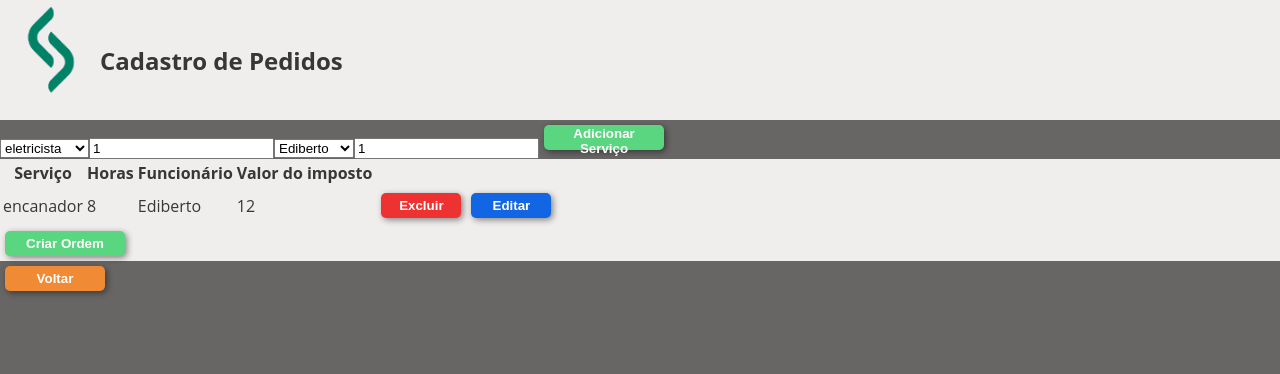
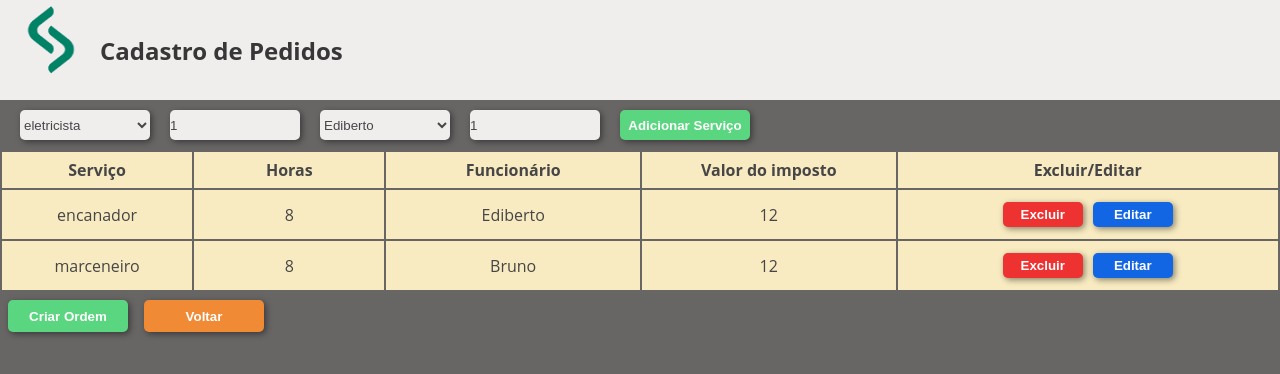
Before and after one commit to NandaTMarques/desafio-senior, a React (Create React App) app in the folder frontend/: page /orders in a window 1280 px wide. Shown: the top 374 px of the page. Built offline with nearby package versions, Linux system fonts and the light colour scheme.

Commit message:
add css to the page orders

```diff
--- a/frontend/src/App.css
+++ b/frontend/src/App.css
@@ -84,10 +84,10 @@ body {
   box-shadow: rgba(0, 0, 0, 0.452) 2px 2px 6px;
   color: white;
   font-weight: 800;
-  height: 25px;
-  margin: 5px;
+  height: 32px;
+  margin: 8px;
   text-decoration: none;
-  width: 100px;
+  width: 120px;
 }
 
 .add-service {
@@ -97,10 +97,24 @@ body {
   box-shadow: rgba(0, 0, 0, 0.452) 2px 2px 6px;
   color: white;
   font-weight: 800;
-  height: 25px;
+  height: 32px;
   margin: 5px;
   text-decoration: none;
-  width: 100px;
+  width: 120px;
+}
+
+.add-service-form {
+  background-color: rgb(91, 214, 128);
+  border: none;
+  border-radius: 5px;
+  box-shadow: rgba(0, 0, 0, 0.452) 2px 2px 6px;
+  color: white;
+  font-weight: 800;
+  height: 30px;
+  margin-top: 10px;
+  margin-left: 10px;
+  text-decoration: none;
+  width: 130px;
 }
 
 .add-service-order {
@@ -110,8 +124,8 @@ body {
   box-shadow: rgba(0, 0, 0, 0.452) 2px 2px 6px;
   color: white;
   font-weight: 800;
-  height: 25px;
-  margin: 5px;
+  height: 32px;
+  margin: 8px;
   text-decoration: none;
   width: 120px;
 }
@@ -160,11 +174,71 @@ body {
   border-radius: 5px;
   box-shadow: rgba(0, 0, 0, 0.452) 2px 2px 6px;
   color:rgb(56, 55, 55);
-  height: 23px;
+  height: 32px;
   margin: 8px;
 }
 
-.table-section {
+/* table-----------------------------> */
+
+*{
+  margin:0;
+  padding: 0;
+  box-sizing: border-box;
+}
+
+.content{
+  border-collapse: collapse;
+  display:flex;
+  margin: auto;
+}
+
+.rTable{
+  width: 100%;
+  text-align: center;
+}
+
+.rTable thead{
+  background: rgb(150, 145, 145);
+  border-radius: 5px;
+  color:rgb(71, 70, 70);
+  font-weight: bold;
+}
+
+.rTable th , .rTable td{
+  background: rgb(248, 235, 193);
+  color:rgb(71, 70, 70);
+  padding: 7px 0;
+}
+
+@media screen and (max-width: 480px){
+    .content{width: 94%;}
+    .rTable thead{display:none;}
+    .rTable tbody td{display: flex; flex-direction: column; }
+}
+
+@media only screen and (min-width: 1200px){
+    .content{width:100%;}
+    .rTable tbody tr td:nth-child(1){width:15%;}
+    .rTable tbody tr td:nth-child(2){width:15%;}
+    .rTable tbody tr td:nth-child(3){width:20%;}
+    .rTable tbody tr td:nth-child(4){width:20%;}
+    .rTable tbody tr td:nth-child(5){width:30%;}
+}
+
+.form-select input, select {
   background-color: rgb(240, 237, 237);
-  color:rgb(56, 55, 55);
+  border-radius: 5px;
+  border:  rgb(71, 70, 70);
+  box-shadow: rgba(0, 0, 0, 0.452) 2px 2px 6px;
+  color: rgb(71, 70, 70);
+  margin: 10px;
+  width: 130px;
 }
+
+.form-select {
+  display: flex;
+  height: 50px;
+  justify-content: start;
+  width: 80%;
+  margin-left: 10px;
+}
--- /dev/null
+++ b/frontend/src/components/AddOrderButton.js
@@ -0,0 +1,18 @@
+import React from 'react';
+import { useHistory } from 'react-router';
+
+function AddOrderButton() {
+  const history = useHistory();
+  return (
+    <button
+      className="add-service-order"
+      type="submit"
+      data-testid="add-order"
+      //onClick={ () =>  }
+      >
+      Criar Ordem
+    </button>
+  );
+}
+
+export default AddOrderButton;
--- a/frontend/src/components/Form.js
+++ b/frontend/src/components/Form.js
@@ -1,4 +1,5 @@
 import React, { useState } from 'react';
+
 const servicos = ['eletricista', 'encanador', 'marceneiro'];
 const funcionarios = ['Ediberto', 'Bruno', 'Fernanda'];
 
@@ -9,7 +10,7 @@ const Form = () => {
   const [tax, setTax] = useState(1);
 
   return (
-    <form>
+    <form className="form-select">
       <select name="serviço" value={service} onChange={ ({target}) => setService(target.value) }>
         {servicos.map((servico, index) => (
           <option value={servico} key={index}>{ servico }</option>
@@ -39,7 +40,7 @@ const Form = () => {
         onChange={ ({target}) => setTax(target.value) }
       />
       <button
-        className="add-service-order"
+        className="add-service-form"
         type="button"
         data-testid="add-service"
         //onClick={ () =>  }
--- a/frontend/src/components/Table.jsx
+++ b/frontend/src/components/Table.jsx
@@ -1,17 +1,19 @@
 import React, { useState } from 'react';
 
-const Services = [{service: 'encanador', time:'8', employee: 'Ediberto', tax:'12'}]
+const Services = [{service: 'encanador', time:'8', employee: 'Ediberto', tax:'12'},
+{service: 'marceneiro', time:'8', employee: 'Bruno', tax:'12'}]
 
 const Table = () => {
   return (
-    <section className="table-section">
-      <table>
+    <section className="content">
+      <table className="rTable">
         <thead>
           <tr>
             <th>Serviço</th>
             <th>Horas</th>
             <th>Funcionário</th>
             <th>Valor do imposto</th>
+            <th>Excluir/Editar</th>
           </tr>
         </thead>
         <tbody>
@@ -43,14 +45,6 @@ const Table = () => {
           ))}
         </tbody>
       </table>
-      <button
-        className="add-service-order"
-        type="submit"
-        data-testid="add-order"
-        //onClick={ () =>  }
-        >
-        Criar Ordem
-      </button>
     </section>
   )
 };
--- a/frontend/src/pages/orders.js
+++ b/frontend/src/pages/orders.js
@@ -3,6 +3,7 @@ import Header from '../components/Header';
 import Form from '../components/Form';
 import Table from '../components/Table';
 import LogoutButton from '../components/LogoutButton';
+import AddOrderButton from '../components/AddOrderButton';
 
 const Orders = () => {
   return (
@@ -10,6 +11,7 @@ const Orders = () => {
       <Header />
       <Form />
       <Table />
+      <AddOrderButton />
       <LogoutButton />
     </section>
   )
```
